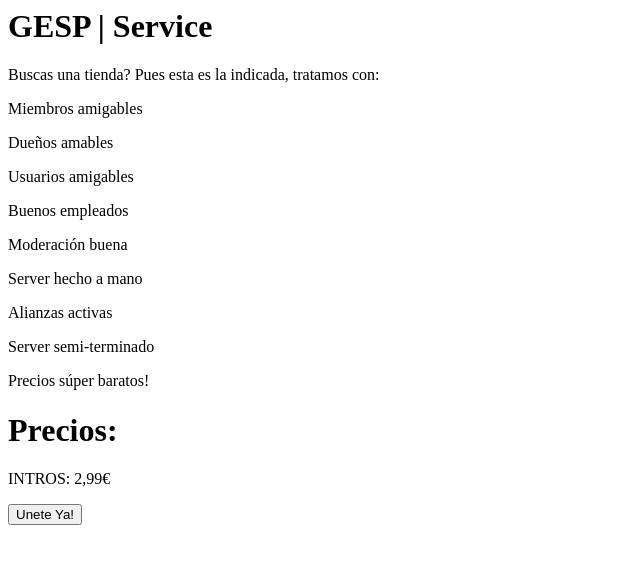
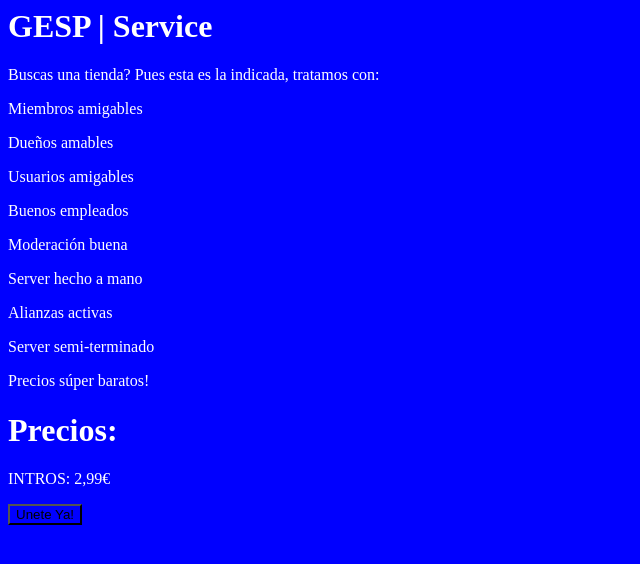
Before and after one commit to drexxdv/gespsrv, a plain HTML site: page index.html in a window 1280 px wide. Shown: the whole page, without its empty margins (0-640 px from the left). Drawn offline with Linux system fonts and the light colour scheme.

Commit message:
Update index.html

```diff
--- a/index.html
+++ b/index.html
@@ -23,5 +23,16 @@
         window.location.href = 'https://discord.gg/bM6322eTSV'
       }
     </script>
+    <style>
+      p, h1 {
+        color: white;
+      }
+      html {
+        background-color: blue;
+      }
+      button {
+        background-color: blue;
+      }
+    </style>
   </body>
 </html>
```
